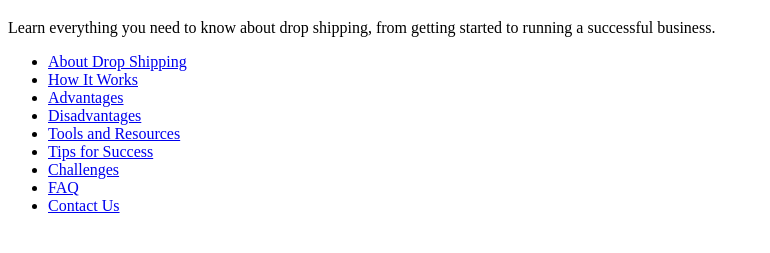
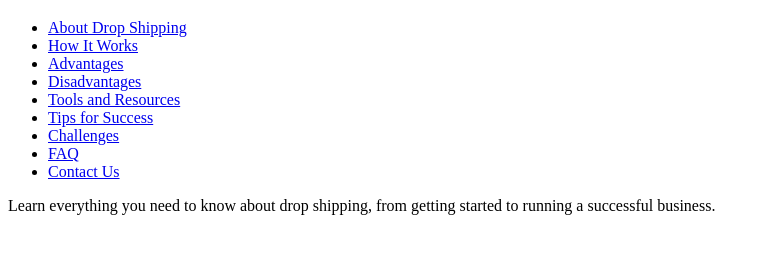
Before and after one commit to SkyRanjan/DropShipping.ai, a plain HTML site: page index.html in a window 1280 px wide. Shown: the part 61-314 px from the top of the page, without its empty margins (0-770 px from the left). Drawn offline with Linux system fonts and the light colour scheme.

Commit message:
Added index page

```diff
--- a/index.html
+++ b/index.html
@@ -4,10 +4,11 @@
     <meta charset="UTF-8">
     <meta name="viewport" content="width=device-width, initial-scale=1.0">
     <title>DropShipping.ai</title>
+    <link rel="stylesheet" href="style.css">
 </head>
-<body>
+<header>
     <h1>Welcome to DropShipping.ai </h1>
-    <p>Learn everything you need to know about drop shipping, from getting started to running a successful business.</p>
+    <nav>
         <ul>
             <li><a href="about.html">About Drop Shipping</a></li>
             <li><a href="how-it-works.html">How It Works</a></li>
@@ -19,5 +20,9 @@
             <li><a href="faq.html">FAQ</a></li>
             <li><a href="contact.html">Contact Us</a></li>
         </ul>
+    </nav>
+</header>
+<body>
+    <p>Learn everything you need to know about drop shipping, from getting started to running a successful business.</p>
 </body>
 </html>
```
Lines whose indentation alone changed are shown as unchanged.
